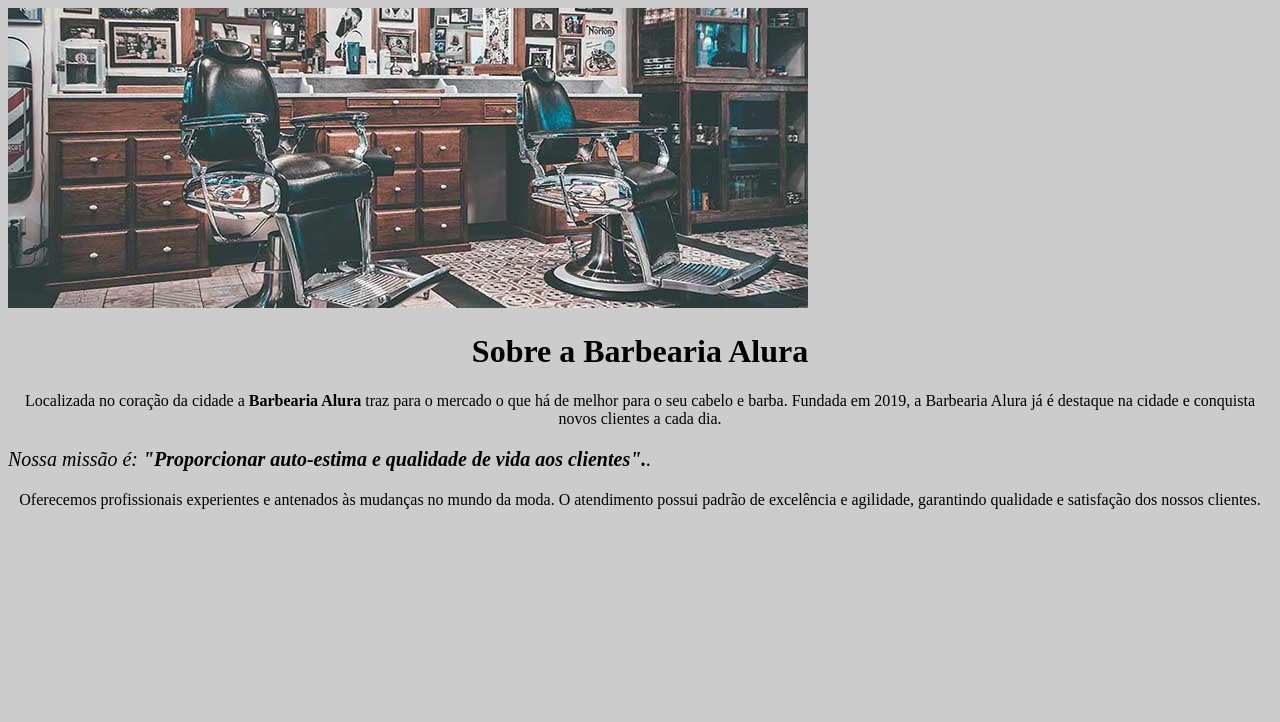
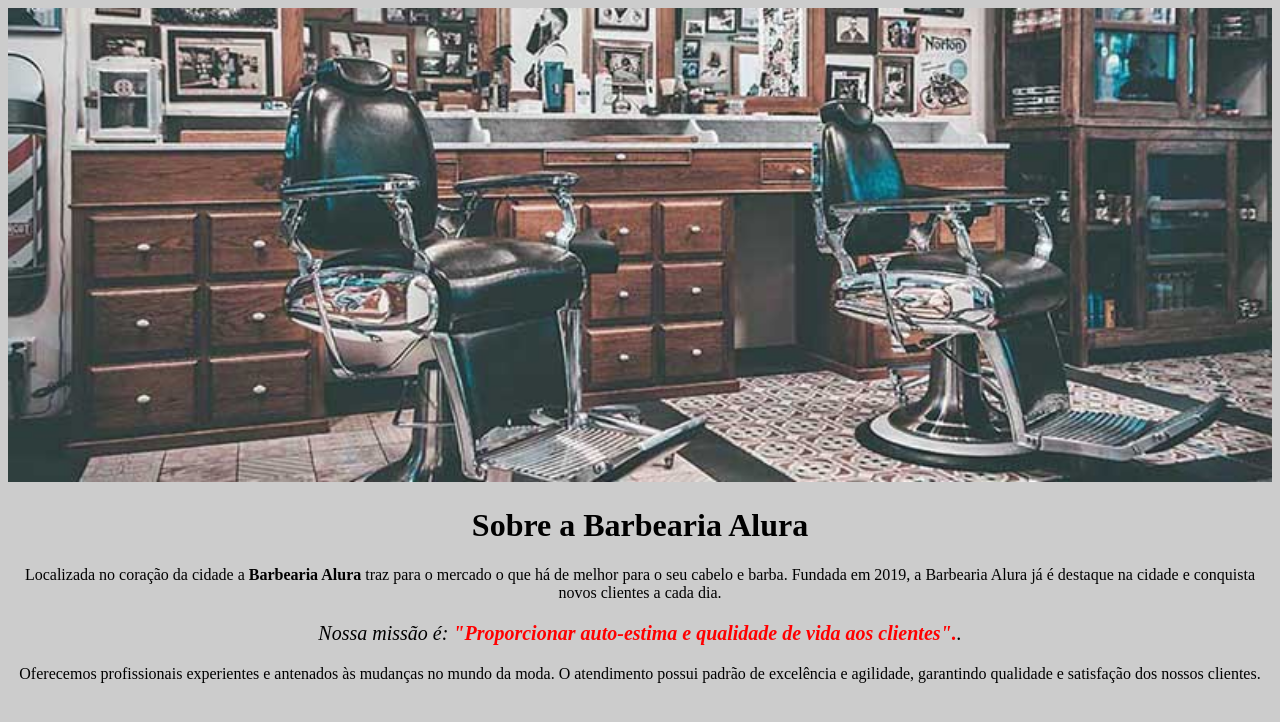
Before and after one commit to thauanyy/barbearia, a plain HTML site: page index.html in a window 1280 px wide. Drawn offline with Linux system fonts and the light colour scheme.

Commit message:
Update style.css

```diff
--- a/style.css
+++ b/style.css
@@ -3,8 +3,22 @@
  }
 
  #banner {
+   width: 100%;
  }
 
     h1{
         text-align: center;
         }
+
+p{
+  text-align: center;
+  background: #CCCCCC;
+}
+
+#missao{
+        font-size: 20px;
+}
+
+ em strong{
+   color: #FF0000;
+ }
```
